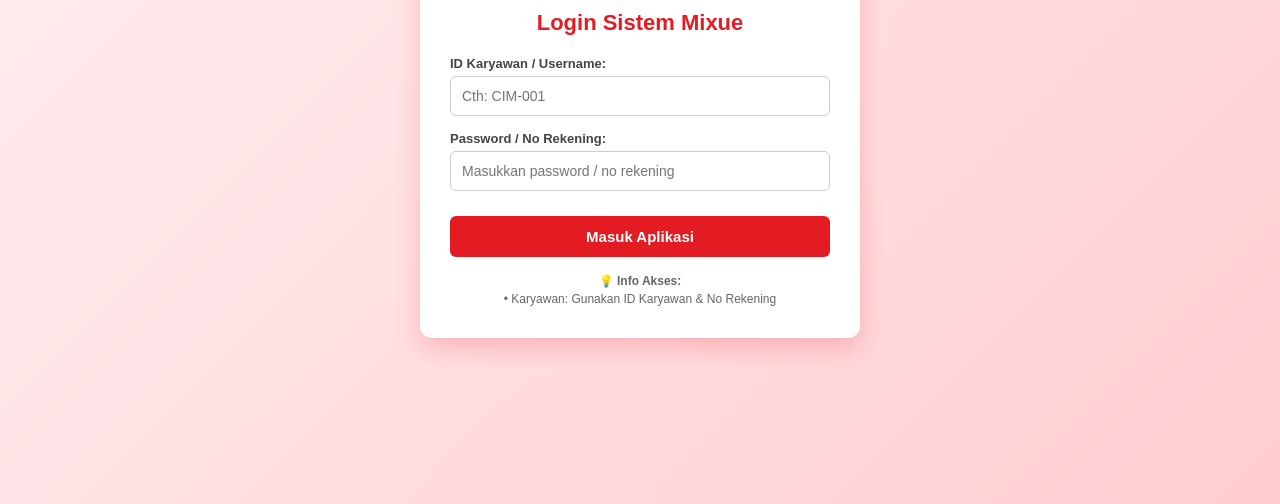
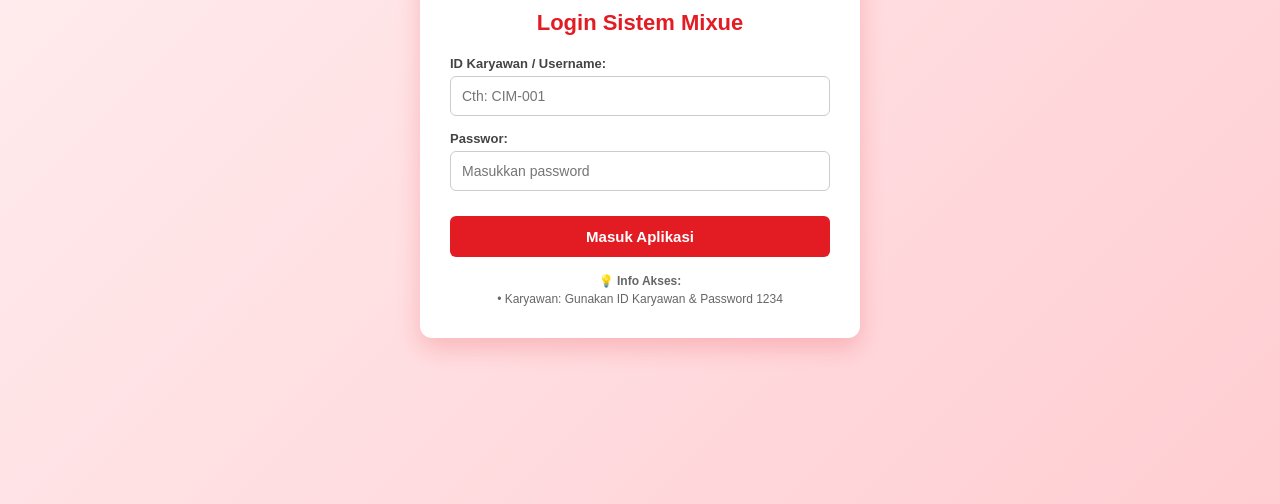
Before and after one commit to edwinhendrik-sky/mixue-pos, a website: page public/login.html in a window 1280 px wide. Shown: the part 296-800 px from the top of the page. Drawn offline with Linux system fonts and the light colour scheme.

Commit message:
Add files via upload

```diff
--- a/public/login.html
+++ b/public/login.html
@@ -53,15 +53,15 @@
             <input type="text" id="employeeId" placeholder="Cth: CIM-001" required>
         </div>
         <div class="form-group">
-            <label>Password / No Rekening:</label>
-            <input type="password" id="password" placeholder="Masukkan password / no rekening" required>
+            <label>Passwor:</label>
+            <input type="password" id="password" placeholder="Masukkan password" required>
         </div>
         <button type="submit">Masuk Aplikasi</button>
     </form>
 
     <div class="info-hint">
         💡 <b>Info Akses:</b><br>
-        • Karyawan: Gunakan ID Karyawan & No Rekening
+        • Karyawan: Gunakan ID Karyawan & Password 1234
     </div>
 </div>
 
```
